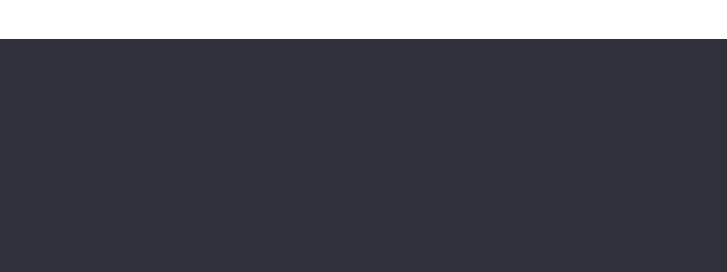
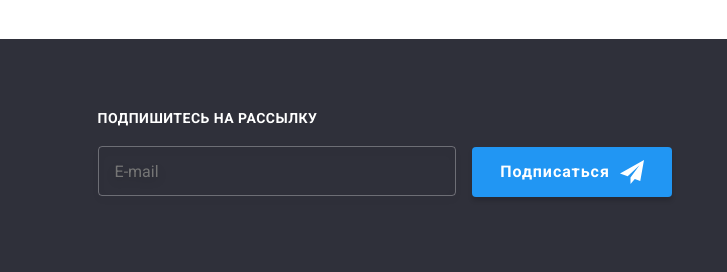
Before and after one commit to Anastasia-A-2020/goit-markup-hw-06-, a plain HTML site: page portfolio.html in a window 1280 px wide. Shown: the part 1581-1853 px from the top of the page, 553-1280 px from the left. Drawn offline with nearby package versions, Linux system fonts and the light colour scheme.

Commit message:
add form to portfolio

```diff
--- a/portfolio.html
+++ b/portfolio.html
@@ -265,7 +265,7 @@
         </div>
 
         <div class="our-social-links">
-          <h3 class="call">Присоединяйтесь</h3>
+          <p class="call">Присоединяйтесь</p>
           <ul class="list social">
             <li class="item">
               <a href="" class="networks" aria-label="instagram"
@@ -297,6 +297,17 @@
             </li>
           </ul>
         </div>
+
+        <div class="form-container">
+          <form action="" class="form">
+            <p class="form-title">Подпишитесь на рассылку</p>
+
+            <label for="mail" class=""
+              ><input type="email" name="mail" id="mail" placeholder="E-mail" class=""
+            /></label>
+            <button type="submit" class="form-btn">Подписаться</button>
+          </form>
+        </div>
       </div>
     </footer>
   </body>
```
Also changed, not shown: index.html (+0 -3 lines).
